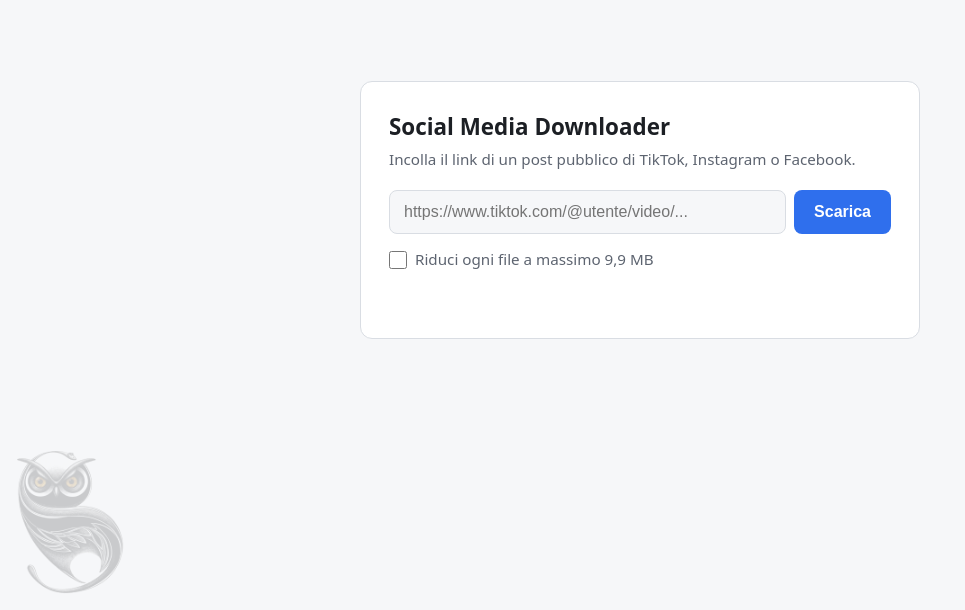
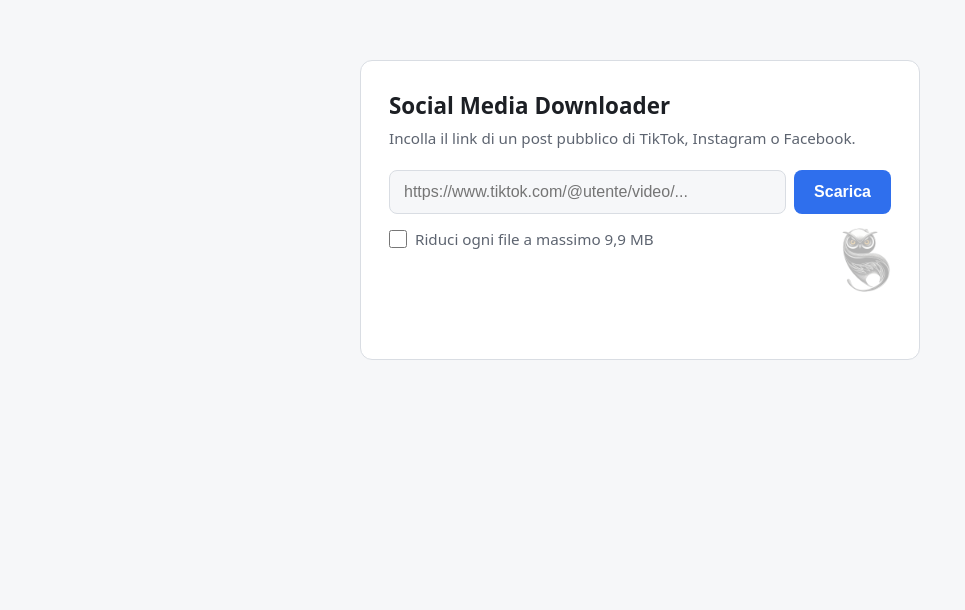
Before and after one commit to sc-9967/social-media-downloader, a plain HTML site: page app/static/index.html in a window 1280 px wide. Shown: the part 190-800 px from the top of the page, without its empty margins (0-965 px from the left). Drawn offline with Linux system fonts and the light colour scheme.

Commit message:
Sposta il logo a destra sotto il bottone, dentro il riquadro
Co-Authored-By: Claude Opus 5.5 <noreply@anthropic.com>

```diff
--- a/app/static/index.html
+++ b/app/static/index.html
@@ -24,16 +24,7 @@
       font: 16px/1.5 system-ui, -apple-system, "Segoe UI", Roboto, sans-serif;
       padding: 16px;
     }
-    .watermark {
-      position: fixed; left: 16px; bottom: 16px; z-index: 0;
-      width: 110px; height: auto; opacity: .18;
-      pointer-events: none; user-select: none;
-    }
-    @media (prefers-color-scheme: dark) {
-      .watermark { opacity: .28; }
-    }
     main {
-      position: relative; z-index: 1;
       width: 100%; max-width: 560px; background: var(--card);
       border: 1px solid var(--border); border-radius: 12px; padding: 28px;
     }
@@ -51,9 +42,20 @@
     }
     button:hover:not(:disabled) { background: var(--accent-hover); }
     button:disabled { opacity: .6; cursor: wait; }
+    .row {
+      display: flex; align-items: flex-start; justify-content: space-between;
+      gap: 12px; margin-top: 14px;
+    }
     .option {
-      display: flex; align-items: center; gap: 8px; margin-top: 14px;
+      display: flex; align-items: center; gap: 8px;
       font-size: .95rem; color: var(--muted); cursor: pointer;
+    }
+    .watermark {
+      flex: none; height: 64px; width: auto; opacity: .3;
+      pointer-events: none; user-select: none;
+    }
+    @media (prefers-color-scheme: dark) {
+      .watermark { opacity: .45; }
     }
     .option input { flex: none; width: 18px; height: 18px; margin: 0; accent-color: var(--accent); }
     #status { margin: 16px 0 0; min-height: 1.5em; font-size: .95rem; }
@@ -62,7 +64,6 @@
   </style>
 </head>
 <body>
-  <img class="watermark" src="logo.png" alt="" aria-hidden="true">
   <main>
     <h1>Social Media Downloader</h1>
     <p class="sub">Incolla il link di un post pubblico di TikTok, Instagram o Facebook.</p>
@@ -71,10 +72,13 @@
       <input id="url" type="url" required placeholder="https://www.tiktok.com/@utente/video/..." autocomplete="off">
       <button id="btn" type="submit">Scarica</button>
     </form>
-    <label class="option">
-      <input id="reduce" type="checkbox">
-      Riduci ogni file a massimo 9,9 MB
-    </label>
+    <div class="row">
+      <label class="option">
+        <input id="reduce" type="checkbox">
+        Riduci ogni file a massimo 9,9 MB
+      </label>
+      <img class="watermark" src="logo.png" alt="" aria-hidden="true">
+    </div>
     <p id="status" role="status" aria-live="polite"></p>
   </main>
   <script>
```
